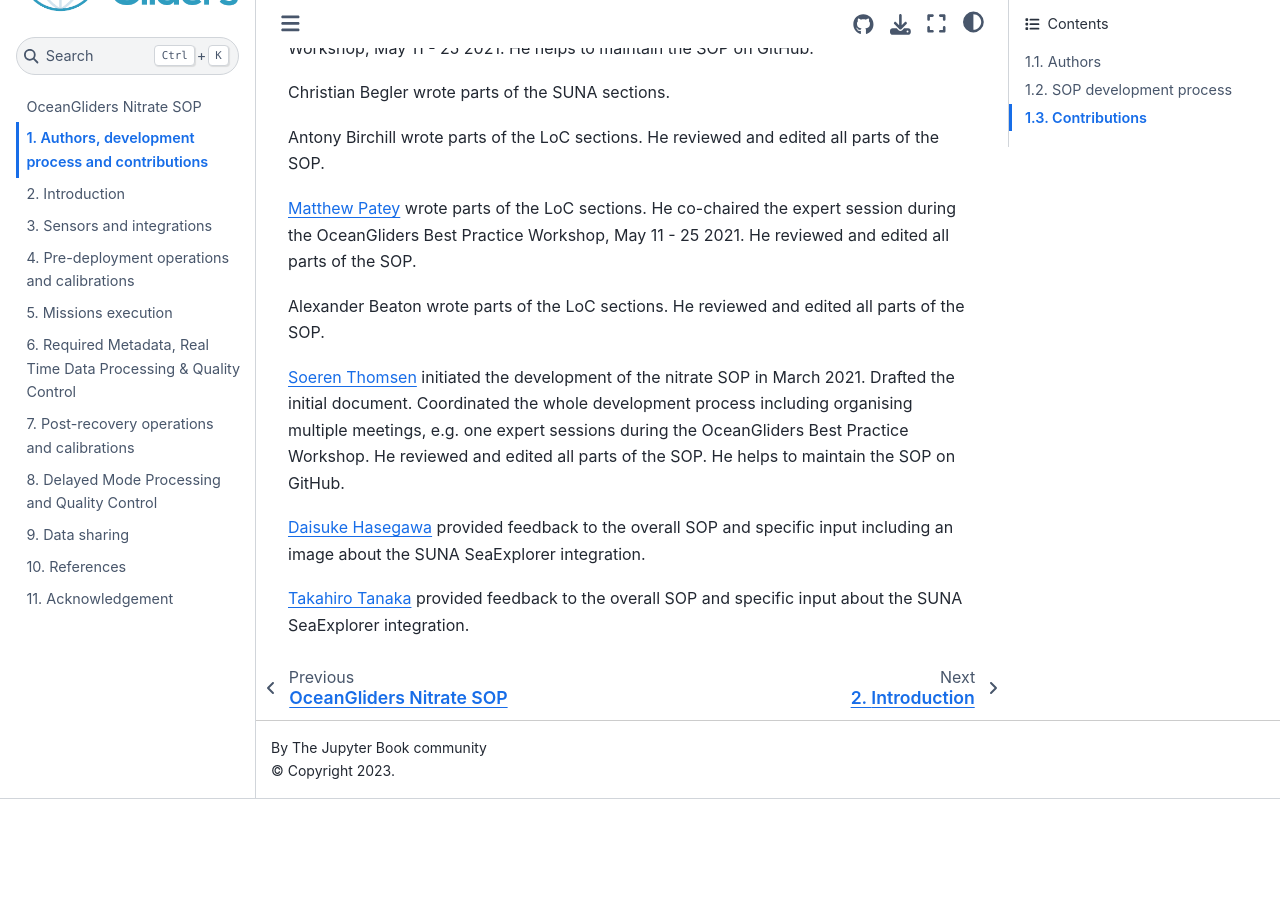
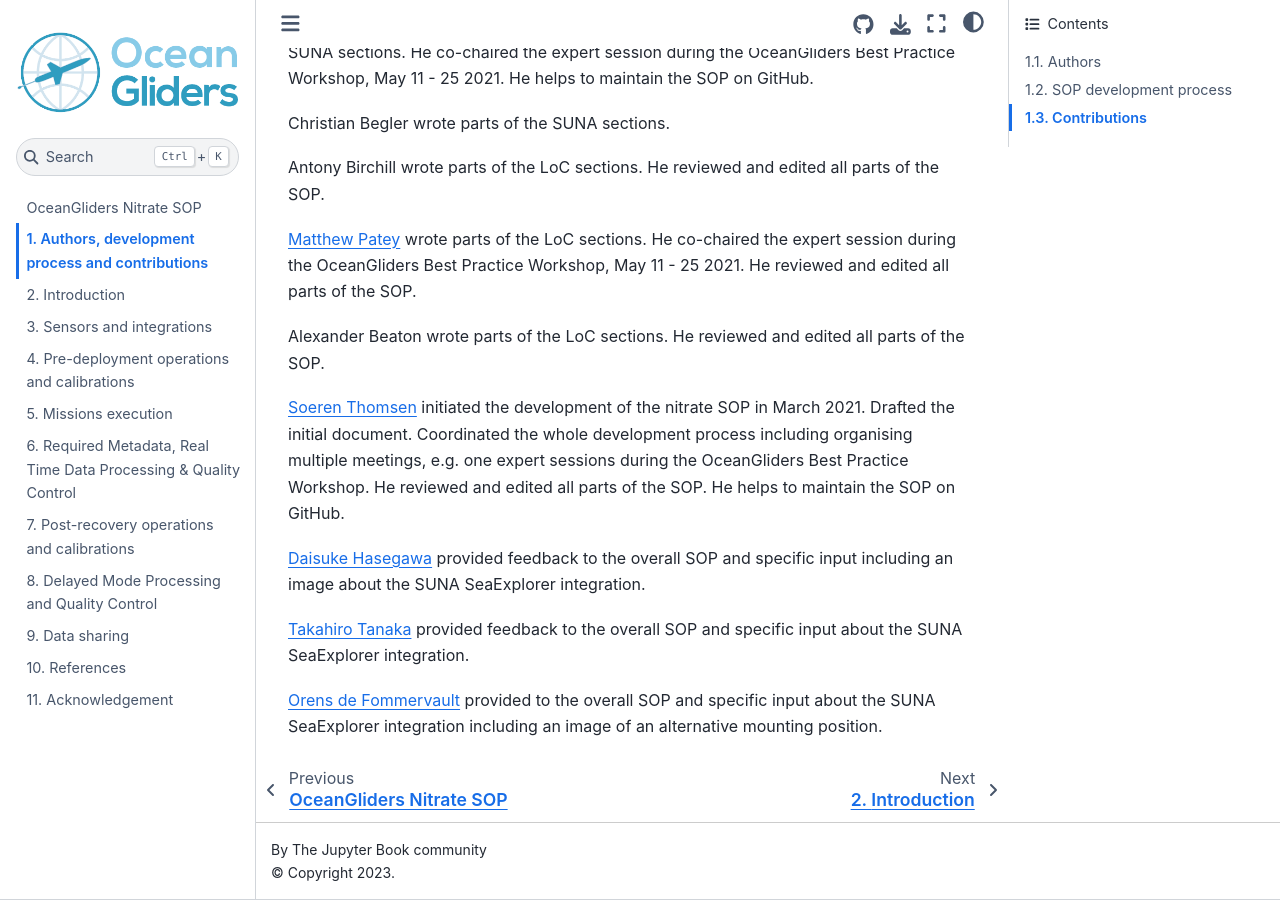
Before and after one commit to OceanGlidersCommunity/Nitrate_SOP, a Jupyter Book: the page built from sections/authors_SOP_development_process.md, in a window 1280 px wide and 900 px high, scrolled down 1266 px. Built offline with Jupyter Book 1.0.4 settings and Sphinx 7.4.7 and the Sphinx Book theme 1.1.4, drawn with Linux system fonts in a browser that asks for light colours; before the commit the page ends 2065 px from its top, so only the background shows below that.

Commit message:
add Orens de Fommervault as co-author
@orensDef could you please provide your full affiliation?

```diff
--- a/sections/authors_SOP_development_process.md
+++ b/sections/authors_SOP_development_process.md
@@ -9,6 +9,7 @@
   6. [Soeren Thomsen](https://github.com/soerenthomsen), *LOCEAN, ISPL, Sorbonne University, Paris, France,* [0000-0002-0598-8340](https://orcid.org/0000-0002-0598-8340)
   7. [Daisuke Hasegawa](https://github.com/daisuke-hasegawa), *Japan Fisheries Research and Education Agency (FRA), Shiogama, Japan,* [0000-0002-8685-7042](https://orcid.org/0000-0002-8685-7042)
   8. [Takahiro Tanaka](https://github.com/Tanaka7800), *Japan Fisheries Research and Education Agency (FRA), Shiogama, Japan,* [0000-0003-0700-5907](https://orcid.org/0000-0003-0700-5907)
+  9. [Orens de Fommervault](https://github.com/@orensDef)
 
 
 ## SOP development process
@@ -52,3 +53,5 @@ He helps to maintain the SOP on GitHub.
 [Daisuke Hasegawa](https://github.com/daisuke-hasegawa) provided feedback to the overall SOP and specific input including an image about the SUNA SeaExplorer integration.
 
 [Takahiro Tanaka](https://github.com/Tanaka7800) provided feedback to the overall SOP and specific input about the SUNA SeaExplorer integration.
+
+[Orens de Fommervault](https://github.com/@orensDef) provided to the overall SOP and specific input about the SUNA SeaExplorer integration including an image of an alternative mounting position.
```
